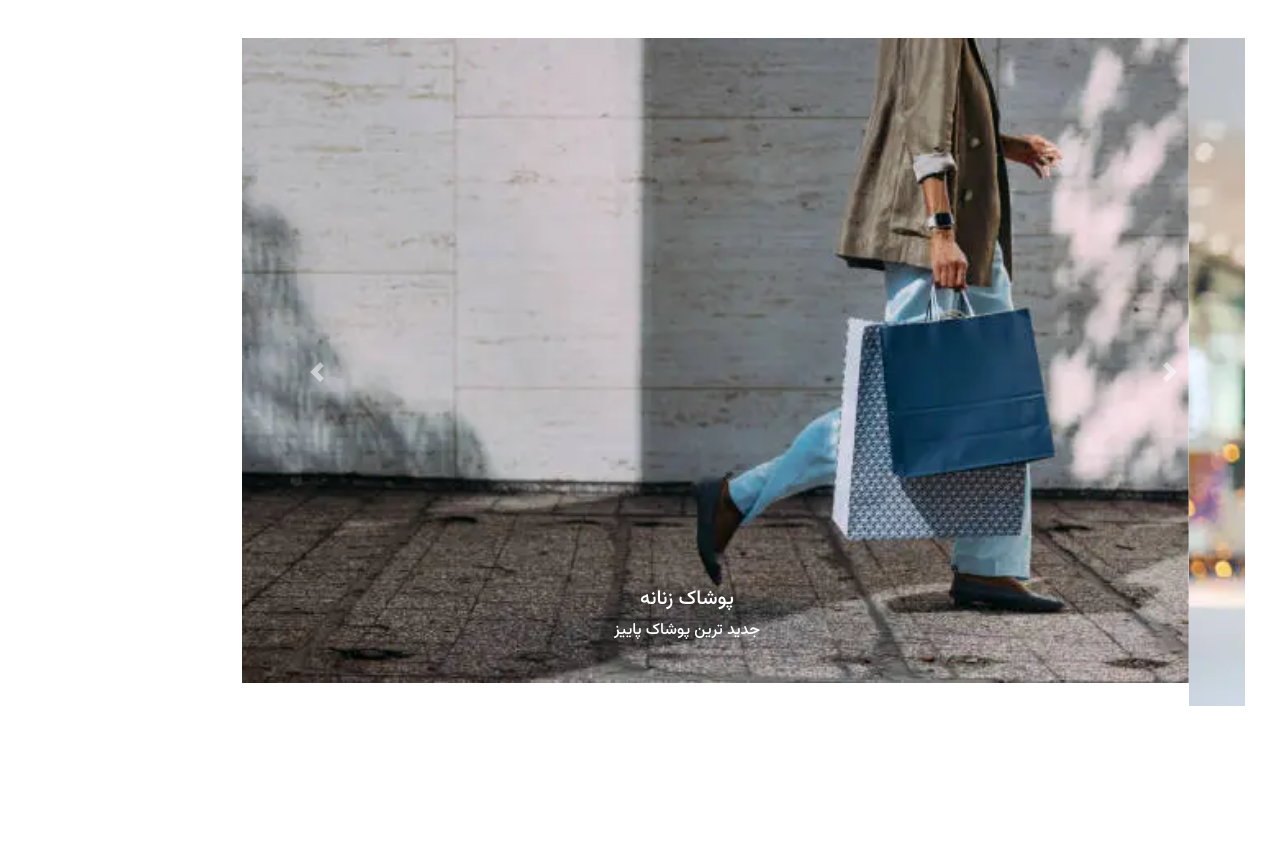
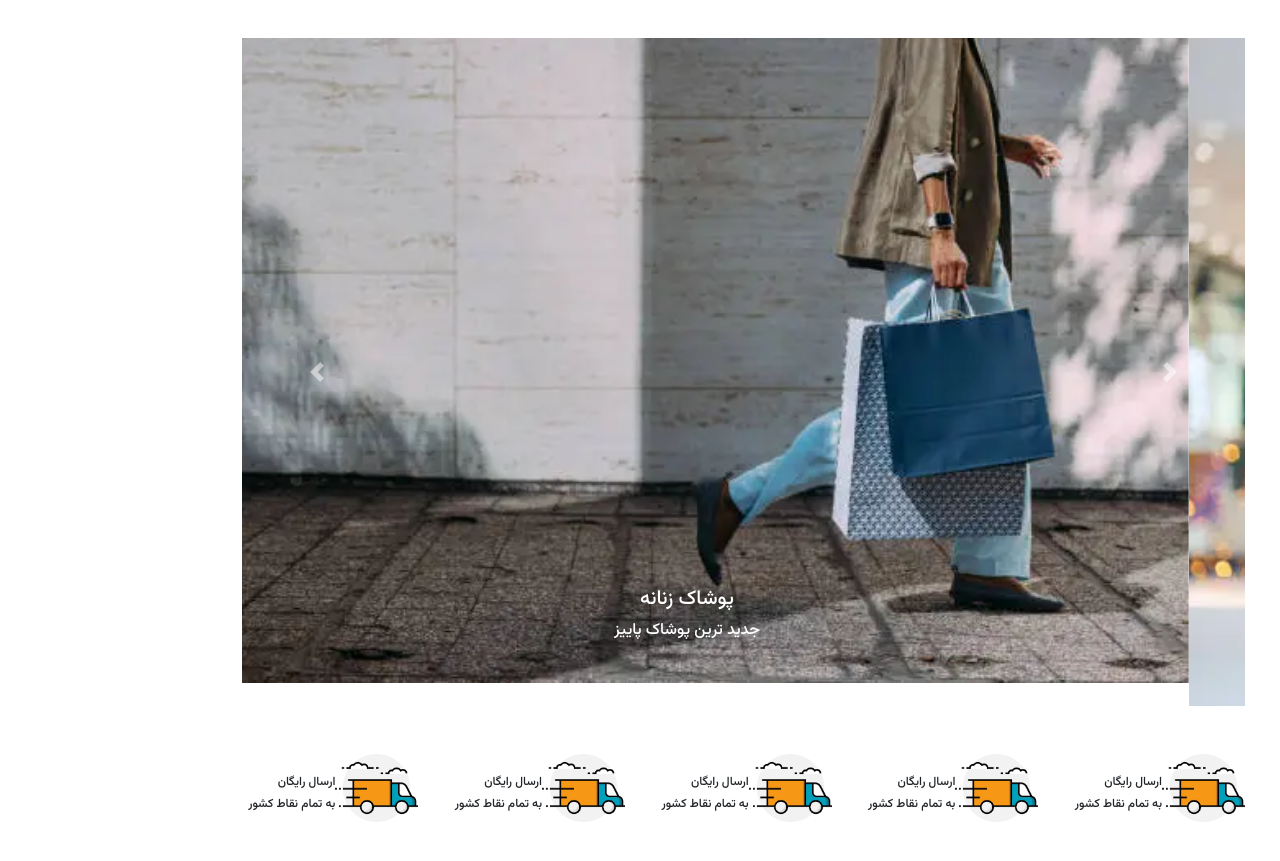
Before and after one commit to hosseinhasanabadi/Online-shopping-store, a plain HTML site: page index.html in a window 1280 px wide. Shown: the part 179-1040 px from the top of the page. Before the commit the page ends 885 px from the top, so only its background shows below. Drawn offline with nearby package versions, Linux system fonts and the light colour scheme.

Commit message:
shipping

```diff
--- /dev/null
+++ b/assets/css/_shiping.css
@@ -0,0 +1,13 @@
+
+.shiping-wrapper img{
+    width: 83px;
+         height: 68px;
+         float: right;
+}
+.shiping-wrapper p{
+
+    font-size: 12px;
+}
+.shiping-wrapper .p-1{
+    margin: 15px 0 0 0;
+}
--- a/assets/css/style.css
+++ b/assets/css/style.css
@@ -1,5 +1,6 @@
 @import "_top-nav.css";
 @import "_slider.css";
+@import "_shiping.css";
 @font-face {
   font-family: Vazirmatn;
   src: url(../font/Vazirmatn-Medium.woff2) format(woff2);
--- a/index.html
+++ b/index.html
@@ -303,7 +303,7 @@
       </nav>
     </div>
     <!-- end top nav -->
-    <!-- start top slider -->
+
     <div class="container mt-5">
       <div class="row">
         <div class="col-sm-12 col-md-10">
@@ -323,17 +323,24 @@
             </ol>
             <div class="carousel-inner">
               <div class="carousel-item active">
-               <a href="#">
-                <img src="assets/img/image11.webp" class="d-block w-100" alt="..." />
-               </a>
+                <a href="#">
+                  <img
+                    src="assets/img/image11.webp"
+                    class="d-block w-100"
+                    alt="..."
+                  />
+                </a>
                 <div class="carousel-caption d-none d-md-block">
                   <h5>پوشاک زنانه</h5>
-                  <p>
-جدید ترین پوشاک پاییز                  </p>
+                  <p>جدید ترین پوشاک پاییز</p>
                 </div>
               </div>
               <div class="carousel-item">
-                <img src="assets/img/image12.webp" class="d-block w-100" alt="..." />
+                <img
+                  src="assets/img/image12.webp"
+                  class="d-block w-100"
+                  alt="..."
+                />
                 <div class="carousel-caption d-none d-md-block">
                   <h5>Second slide label</h5>
                   <p>
@@ -343,7 +350,11 @@
                 </div>
               </div>
               <div class="carousel-item">
-                <img src="assets/img/imag13.webp" class="d-block w-100" alt="..." />
+                <img
+                  src="assets/img/imag13.webp"
+                  class="d-block w-100"
+                  alt="..."
+                />
                 <div class="carousel-caption d-none d-md-block">
                   <h5>Third slide label</h5>
                   <p>
@@ -378,14 +389,60 @@
             </button>
           </div>
         </div>
-        <div class="col-sm-12 col-md-2 custom-col-md-3">
-
-        </div>
-
+        <div class="col-sm-12 col-md-2 custom-col-md-3"></div>
       </div>
     </div>
 
     <!-- end top slider -->
+
+
+    <!-- start top     shiping -->
+     <div class="container mt-5 pb-5">
+      <div class="row">
+        <div class="col-sm-12 col-md-2 col-lg-3 col-xl-2  shiping-wrapper">
+          <img src="assets/img/shipping.png" alt="">
+          <p class="p-1">ارسال رایگان </p>
+          <p>به تمام
+            نقاط
+             کشور</p>
+        </div>
+        <div class="col-sm-12 col-md-2 col-lg-3 col-xl-2 shiping-wrapper">
+          <img src="assets/img/shipping.png" alt="">
+          <p class="p-1">ارسال رایگان </p>
+          <p>به تمام
+            نقاط
+             کشور</p>
+
+        </div>
+        <div class="col-sm-12 col-md-2 col-lg-3  col-xl-2 shiping-wrapper">
+          <img src="assets/img/shipping.png" alt="">
+          <p class="p-1">ارسال رایگان </p>
+          <p>به تمام
+            نقاط
+             کشور</p>
+        </div>
+        <div class="col-sm-12 col-md-2 col-lg-3 col-xl-2 shiping-wrapper">
+          <img src="assets/img/shipping.png " alt="">
+          <p class="p-1">ارسال رایگان </p>
+          <p>به تمام
+            نقاط
+             کشور</p>
+        </div>
+        <div class="col-sm-12 col-md-2 col-lg-3 col-xl-2 shiping-wrapper">
+          <img src="assets/img/shipping.png " alt="">
+          <p class="p-1">ارسال رایگان </p>
+          <p>به تمام
+            نقاط
+             کشور</p>
+        </div>
+      </div>
+     </div>
+
+    <!-- end top     shiping -->
+      <!-- start top ads -->
+
+
+        <!-- end top ads    shiping -->
     <script
       src="https://cdn.jsdelivr.net/npm/jquery@3.5.1/dist/jquery.slim.min.js"
       integrity="sha384-DfXdz2htPH0lsSSs5nCTpuj/zy4C+OGpamoFVy38MVBnE+IbbVYUew+OrCXaRkfj"
```
Also changed, not shown: assets/img/shipping.png (added), assets/img/shipping2.png (added), assets/img/shipping3.png (added).
